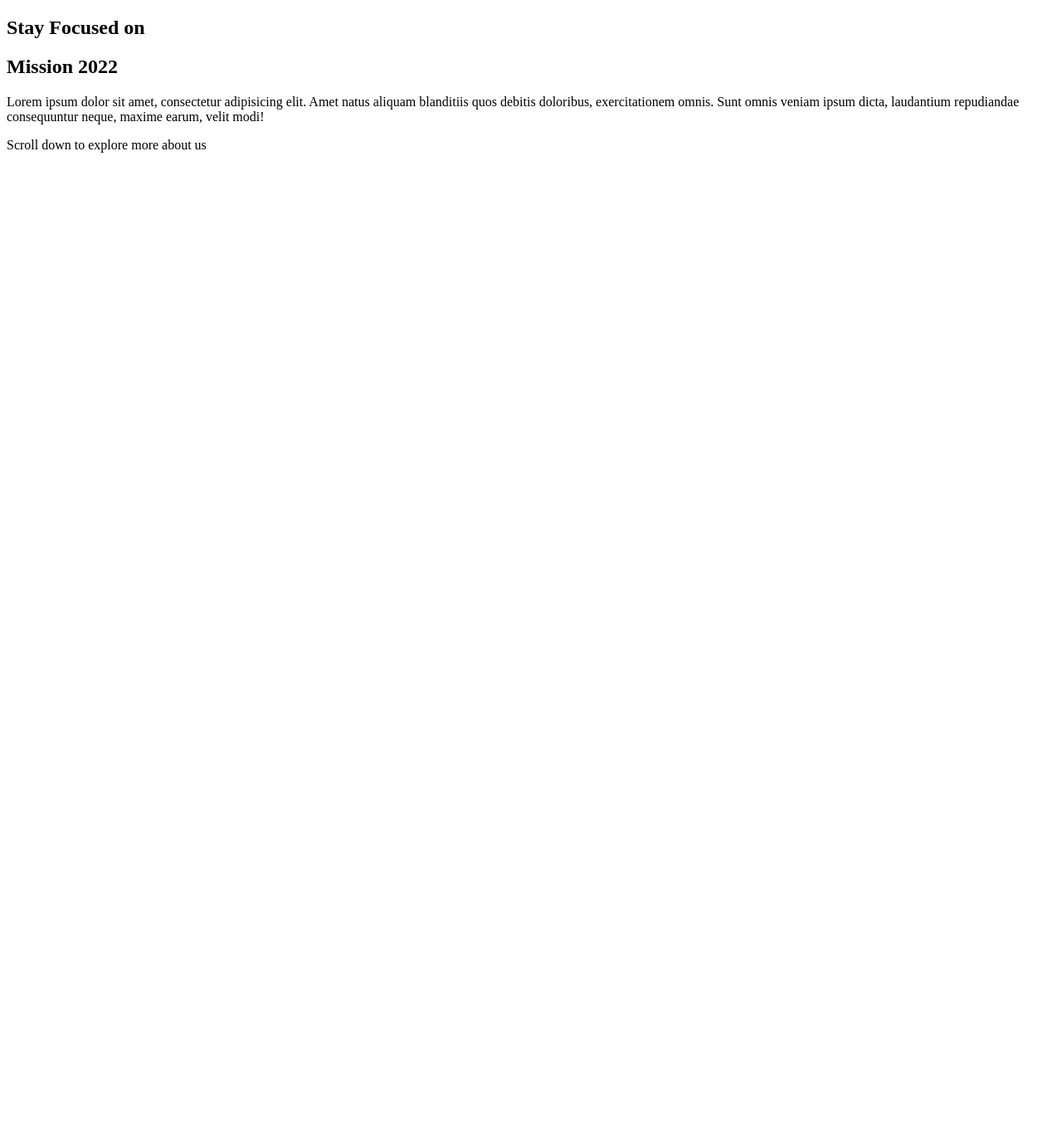
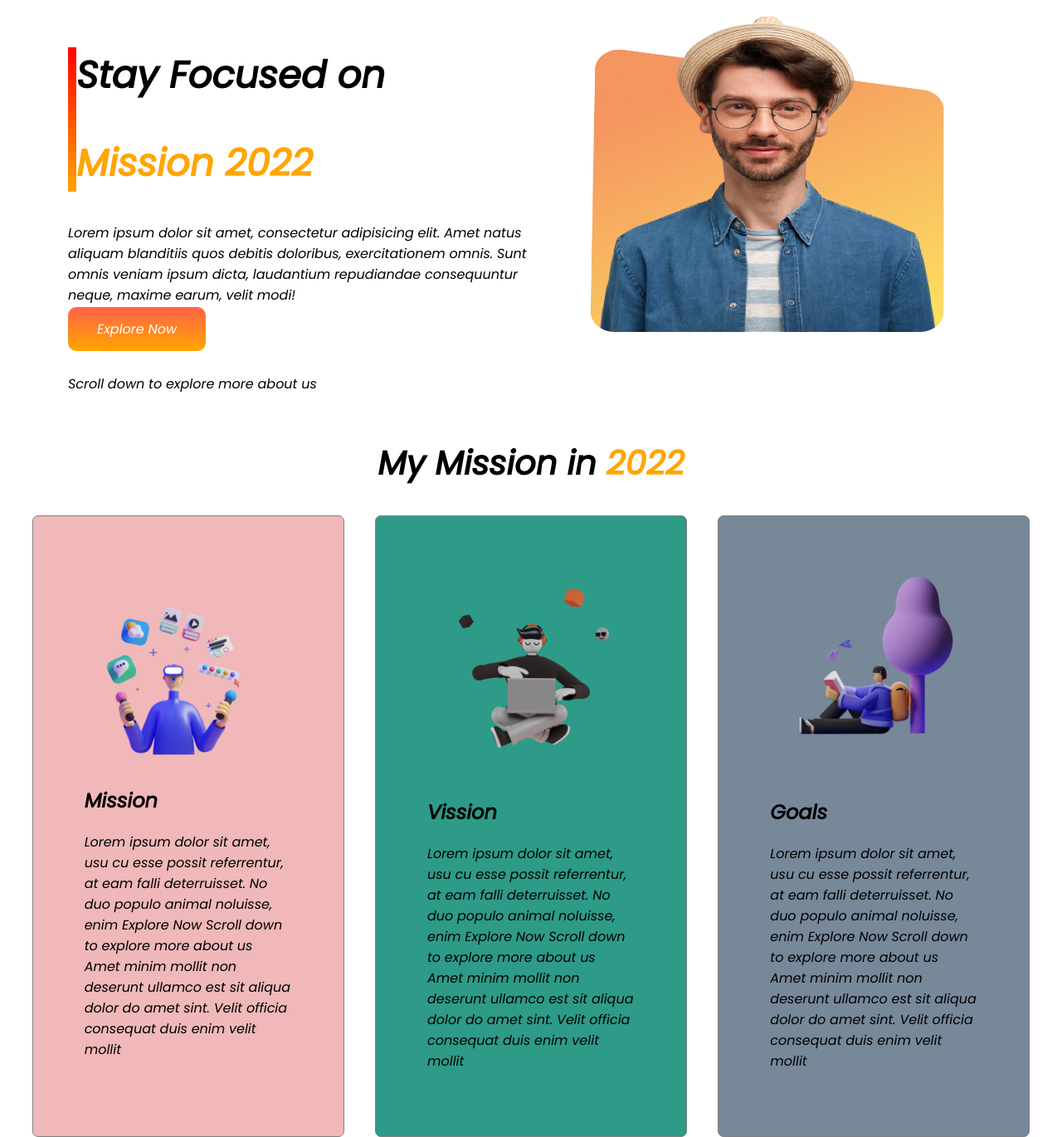
Before and after one commit to iqbalkabirkhan/assigment-1, a plain HTML site: page index.html in a window 1280 px wide. Shown: the whole page at 83% size. Before the commit the page ends 800 px from the top, so only its background shows below. Drawn offline with Linux system fonts and the light colour scheme; a web font is replaced by a local one.

Commit message:
mission vission goals

```diff
--- a/index.html
+++ b/index.html
@@ -6,16 +6,25 @@
     <meta http-equiv="X-UA-Compatible" content="IE=edge">
     <meta name="viewport" content="width=device-width, initial-scale=1.0">
     <title>assigment-1</title>
+    <link rel="preconnect" href="https://fonts.googleapis.com">
+    <link rel="preconnect" href="https://fonts.gstatic.com" crossorigin>
+    <link href="https://fonts.googleapis.com/css2?family=Poppins:ital@1&display=swap" rel="stylesheet">
+    <link rel="preconnect" href="https://fonts.googleapis.com">
+    <link rel="preconnect" href="https://fonts.gstatic.com" crossorigin>
+    <link href="https://fonts.googleapis.com/css2?family=Moon+Dance&family=Poppins:ital@1&display=swap"
+        rel="stylesheet">
+    <link rel="stylesheet" href="style.css">
 </head>
 
 <body>
     <section>
-        <div>
-            <div>
+        <div class="display-flex">
+            <div class="half-whitd">
+                <div class="stay-on">
                     <h1>
                         Stay Focused on
                     </h1>
-                <h1>
+                    <h1 class="orange-colour">
                         Mission 2022
                     </h1>
                 </div>
@@ -24,8 +33,80 @@
                     doloribus, exercitationem omnis. Sunt omnis veniam ipsum dicta, laudantium repudiandae consequuntur
                     neque, maxime earum, velit modi!
                 </p>
-            <a target="blank" href="https://github.com/iqbalkabirkhan"></a>
+                <a class="button-tag" target="_blank" href="https://github.com/iqbalkabirkhan">Explore Now</a>
+                <br></br>
                 <p>Scroll down to explore more about us</p>
+            </div>
+            <div class="half-whitd">
+                <img src="img/person-1.png" alt="photo">
+            </div>
+        </div>
+    </section>
+    <section>
+        <div>
+            <h1 class="my-mission">
+                My Mission in <span class="orange-colour">2022</span>
+            </h1>
+        </div>
+        <div class="display-flex">
+            <div class="mission">
+                <div><img src="img/illustrator-1.png" alt=""></div>
+                <div>
+                    <h2><b>
+                            Mission
+                        </b></h2>
+                    <p>
+                        Lorem ipsum dolor sit amet, usu cu esse possit
+                        referrentur, at eam falli deterruisset. No duo populo
+                        animal noluisse, enim
+                        Explore Now
+                        Scroll down to explore more about us
+                        Amet minim mollit non deserunt
+                        ullamco est sit aliqua dolor do amet
+                        sint. Velit officia consequat duis enim
+                        velit mollit
+                    </p>
+                </div>
+            </div>
+            <div id="vission" class="mission">
+                <div><img src="img/illustrator-2.png" alt=""></div>
+                <div>
+                    <h2><b>
+                            Vission
+                        </b></h2>
+                    <p>
+                        Lorem ipsum dolor sit amet, usu cu esse possit
+                        referrentur, at eam falli deterruisset. No duo populo
+                        animal noluisse, enim
+                        Explore Now
+                        Scroll down to explore more about us
+                        Amet minim mollit non deserunt
+                        ullamco est sit aliqua dolor do amet
+                        sint. Velit officia consequat duis enim
+                        velit mollit
+                    </p>
+                </div>
+            </div>
+            <div id="goals" class="mission">
+                <div><img src="img/illustrator-3.png" alt=""></div>
+                <div>
+                    <h2><b>
+                            Goals
+                        </b></h2>
+                    <p>
+                        Lorem ipsum dolor sit amet, usu cu esse possit
+                        referrentur, at eam falli deterruisset. No duo populo
+                        animal noluisse, enim
+                        Explore Now
+                        Scroll down to explore more about us
+                        Amet minim mollit non deserunt
+                        ullamco est sit aliqua dolor do amet
+                        sint. Velit officia consequat duis enim
+                        velit mollit
+                    </p>
+                </div>
+            </div>
+
         </div>
     </section>
 
--- a/style.css
+++ b/style.css
@@ -0,0 +1,57 @@
+body{
+    font-family: 'Poppins', sans-serif;
+    margin: 20px;
+}
+.stay-on{
+    font-size: 30px;
+    border-left: 10px solid;
+    border-image: linear-gradient(red ,orange);
+    border-image-slice: 1;
+}
+.orange-colour{
+    color: orange;
+}
+.button-tag{
+    text-decoration: none;
+    background-image: linear-gradient(tomato,orange);
+    padding: 15px 35px;
+    border-radius: 10px;
+    color: white;
+}
+
+.half-whitd{
+    width: 50%;
+    padding-left: 5%;
+    }
+.half-whitd img{
+        width: 80%;
+        height: 80%;
+    }
+    .my-mission{
+        font-size: 40px;
+        text-align: center;
+        font-family: 'Moon Dance', cursive;
+        font-family: 'Poppins', sans-serif;
+    }
+    .mission{
+        width: 250px;
+        transition: 0.3s;
+        padding: 40px;
+        border: 1px solid gray;
+        border-radius: 7px;padding: 5%;
+        background-color: rgb(240, 184, 184);
+    }
+    .mission img{
+        width: 100%;
+    }
+    .display-flex{
+        display: flex;
+        justify-content: space-around;
+
+    }
+    #vission{
+        background-color: rgb(45, 155, 136);
+    }
+    #goals{
+        background-color: lightslategray;
+    }
```
Lines whose indentation alone changed are shown as unchanged.
